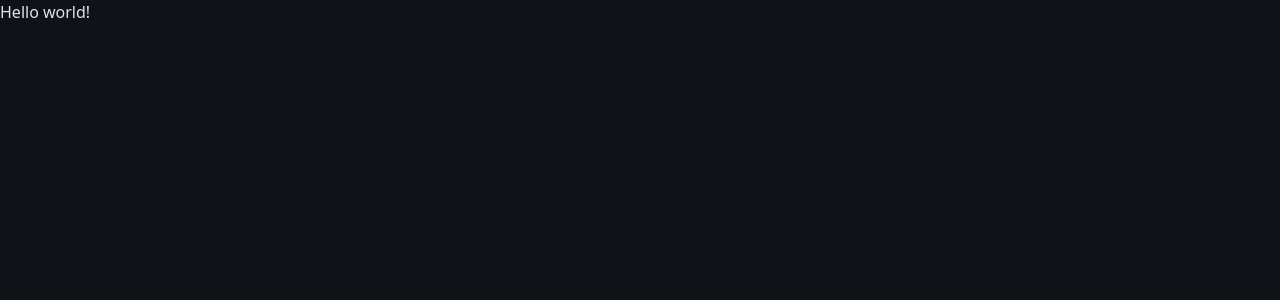
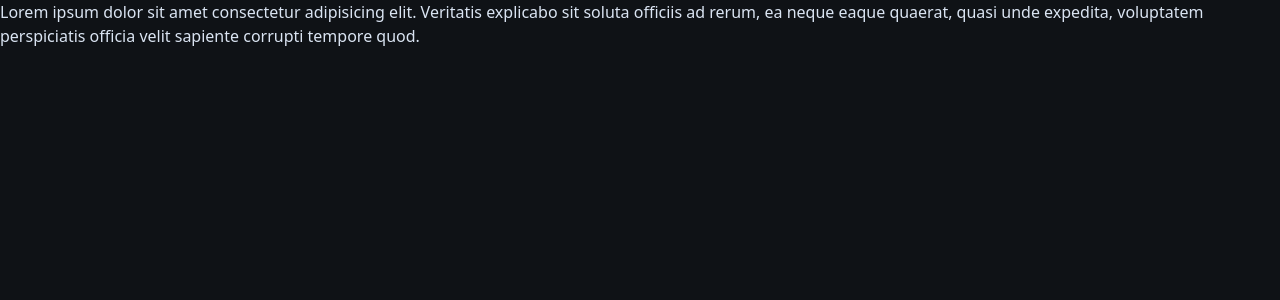
Before and after one commit to carlossroliveira/current-portfolio, a Next.js app: page / in a window 1280 px wide. Shown: the top 300 px of the page. Built offline with nearby package versions, Linux system fonts and the light colour scheme.

Commit message:
Update HomePage component to replace placeholder text with descriptive content

```diff
--- a/src/app/(home)/page.tsx
+++ b/src/app/(home)/page.tsx
@@ -1,7 +1,9 @@
 export default function HomePage() {
   return (
-    <main>
-      <div>Hello world!</div>
-    </main>
+    <div>Lorem ipsum dolor sit amet consectetur
+      adipisicing elit. Veritatis explicabo sit soluta officiis ad rerum, ea neque
+      eaque quaerat, quasi unde expedita, voluptatem perspiciatis officia velit sapiente
+      corrupti tempore quod.
+    </div>
   )
 }
```
